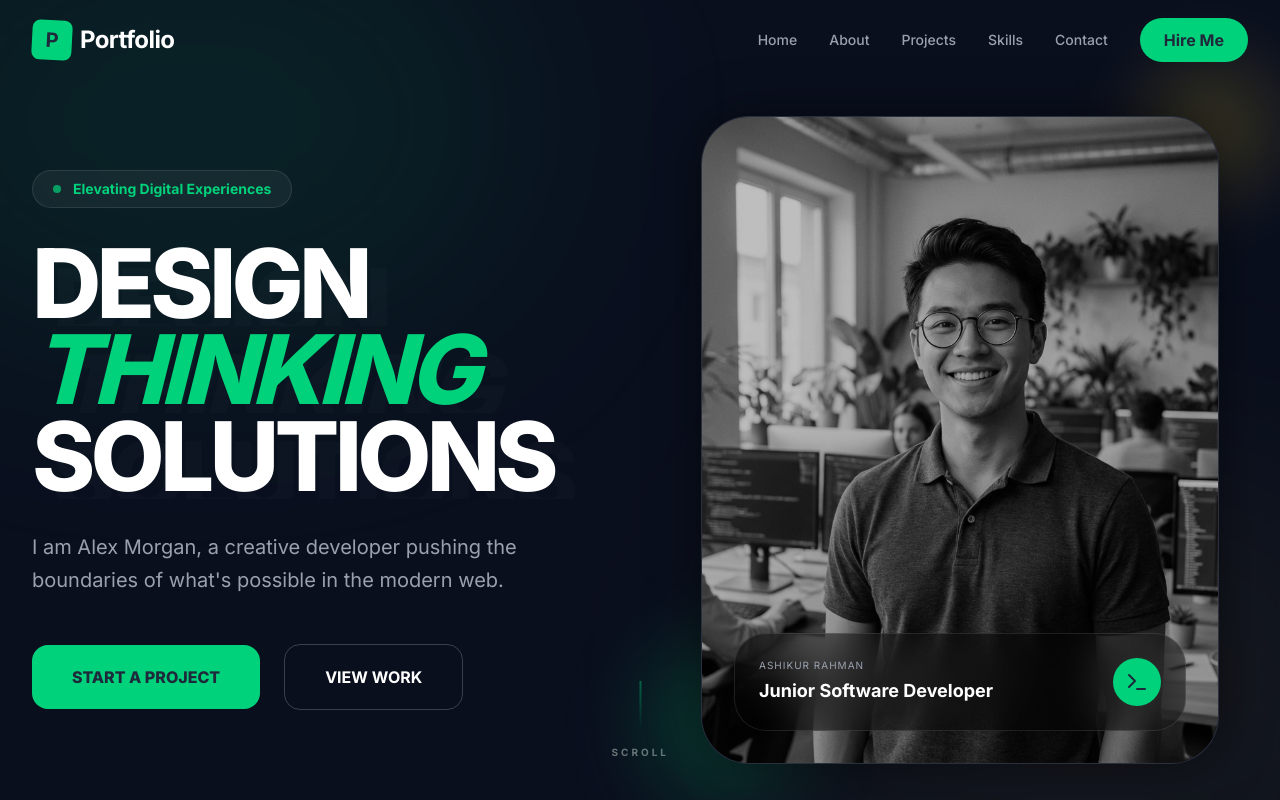
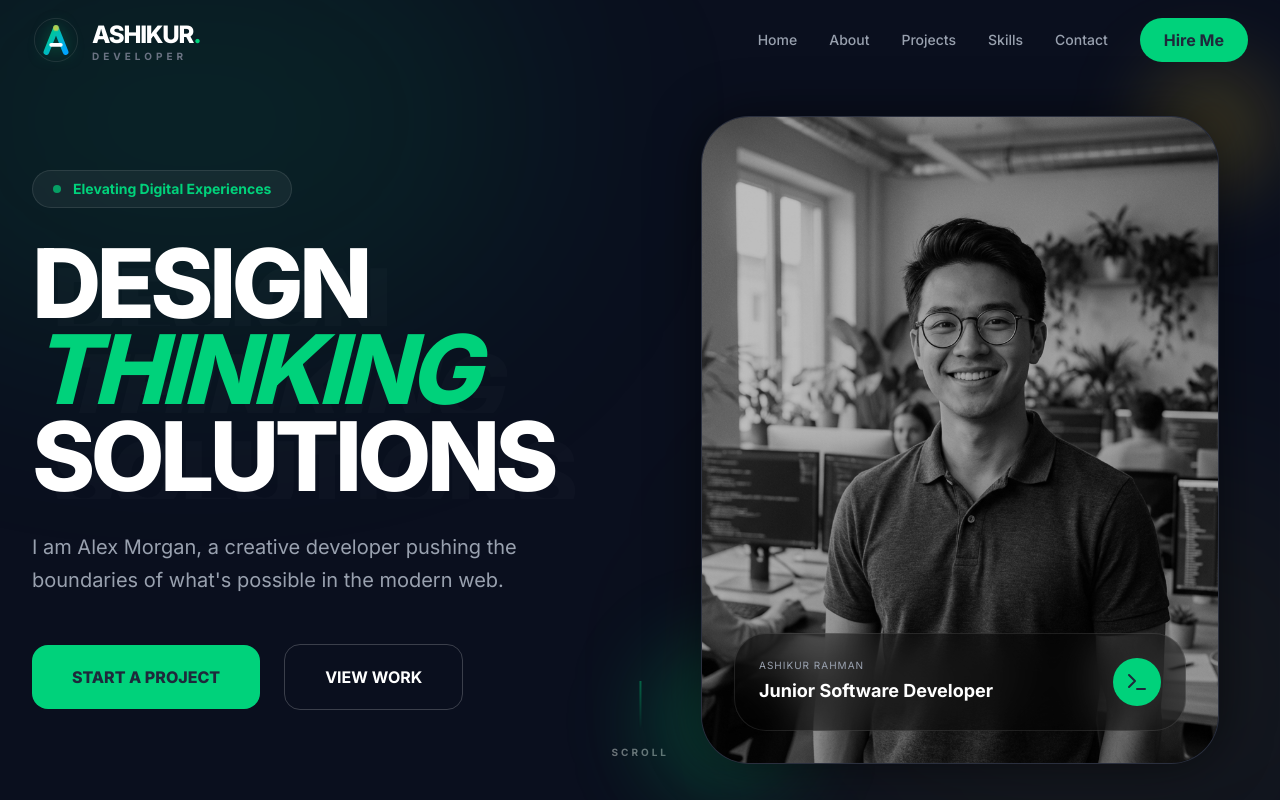
Before and after one commit to ashikurweb/portfolio_professional, a Vue app: page / in a window 1280 px wide. Shown: the top 800 px of the page. Built offline with nearby package versions, Linux system fonts and the light colour scheme.

Commit message:
additional features added

```diff
--- /dev/null
+++ b/src/components/Logo.vue
@@ -0,0 +1,49 @@
+<template>
+    <div class="flex items-center gap-3 group cursor-pointer">
+        <div class="relative w-12 h-12 flex items-center justify-center">
+            <!-- Background Glow -->
+            <div
+                class="absolute inset-0 bg-primary/20 blur-xl rounded-full scale-0 group-hover:scale-150 transition-transform duration-500">
+            </div>
+
+            <!-- Logo SVG -->
+            <svg viewBox="0 0 100 100"
+                class="w-full h-full relative z-10 transform transition-transform duration-500 group-hover:rotate-[360deg]"
+                fill="none" xmlns="http://www.w3.org/2000/svg">
+                <!-- Outer Circle / Ring -->
+                <circle cx="50" cy="50" r="45" stroke="currentColor" stroke-width="2" class="text-white/10" />
+
+                <!-- Main 'A' Shape -->
+                <path d="M30 75 L50 25 L70 75" stroke="url(#logo-gradient)" stroke-width="12" stroke-linecap="round"
+                    stroke-linejoin="round" />
+
+                <!-- Inner Bridge / Bar -->
+                <path d="M40 60 L60 60" stroke="white" stroke-width="8" stroke-linecap="round"
+                    class="group-hover:translate-x-1 transition-transform" />
+
+                <!-- Secondary Accent -->
+                <circle cx="50" cy="25" r="6" fill="var(--color-secondary)" class="animate-pulse" />
+
+                <defs>
+                    <linearGradient id="logo-gradient" x1="0%" y1="0%" x2="100%" y2="100%">
+                        <stop offset="0%" style="stop-color: var(--color-primary); stop-opacity: 1" />
+                        <stop offset="100%" style="stop-color: #00A3FF; stop-opacity: 1" />
+                    </linearGradient>
+                </defs>
+            </svg>
+        </div>
+
+        <div class="flex flex-col leading-none">
+            <span class="text-2xl font-black tracking-tighter uppercase group-hover:text-primary transition-colors">
+                Ashikur<span class="text-primary group-hover:text-white">.</span>
+            </span>
+            <span class="text-[10px] uppercase tracking-[0.4em] font-bold text-gray-500">Developer</span>
+        </div>
+    </div>
+</template>
+
+<style scoped>
+svg {
+    filter: drop-shadow(0 0 8px rgba(0, 210, 123, 0.3));
+}
+</style>
--- a/src/components/Navbar.vue
+++ b/src/components/Navbar.vue
@@ -3,12 +3,8 @@
         <div class="max-w-7xl mx-auto px-4 sm:px-6 lg:px-8">
             <div class="flex justify-between items-center h-20">
                 <div class="flex items-center">
-                    <a href="#" class="flex items-center gap-2 group">
-                        <div
-                            class="w-10 h-10 bg-primary rounded-lg flex items-center justify-center rotate-3 group-hover:rotate-0 transition-transform">
-                            <span class="text-dark font-bold text-xl">P</span>
-                        </div>
-                        <span class="text-2xl font-bold tracking-tight">Portfolio</span>
+                    <a href="#">
+                        <Logo />
                     </a>
                 </div>
 
@@ -31,6 +27,7 @@
 
 <script setup>
 import { onMounted, ref } from 'vue'
+import Logo from './Logo.vue'
 import gsap from 'gsap'
 import { ScrollTrigger } from 'gsap/ScrollTrigger'
 
```
